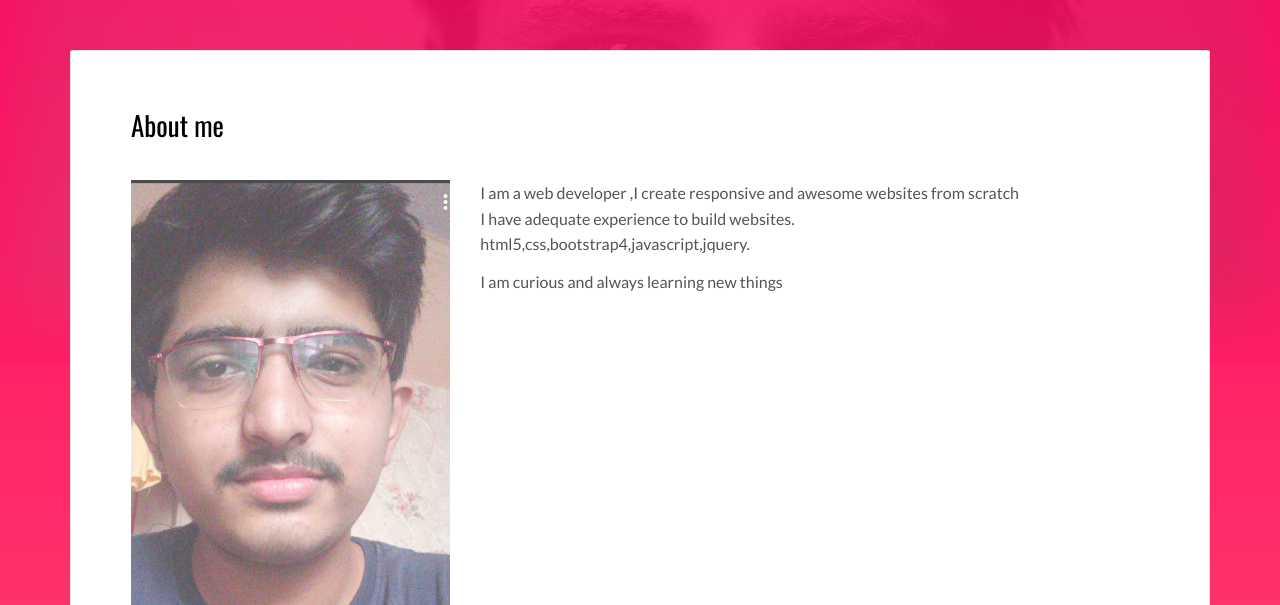
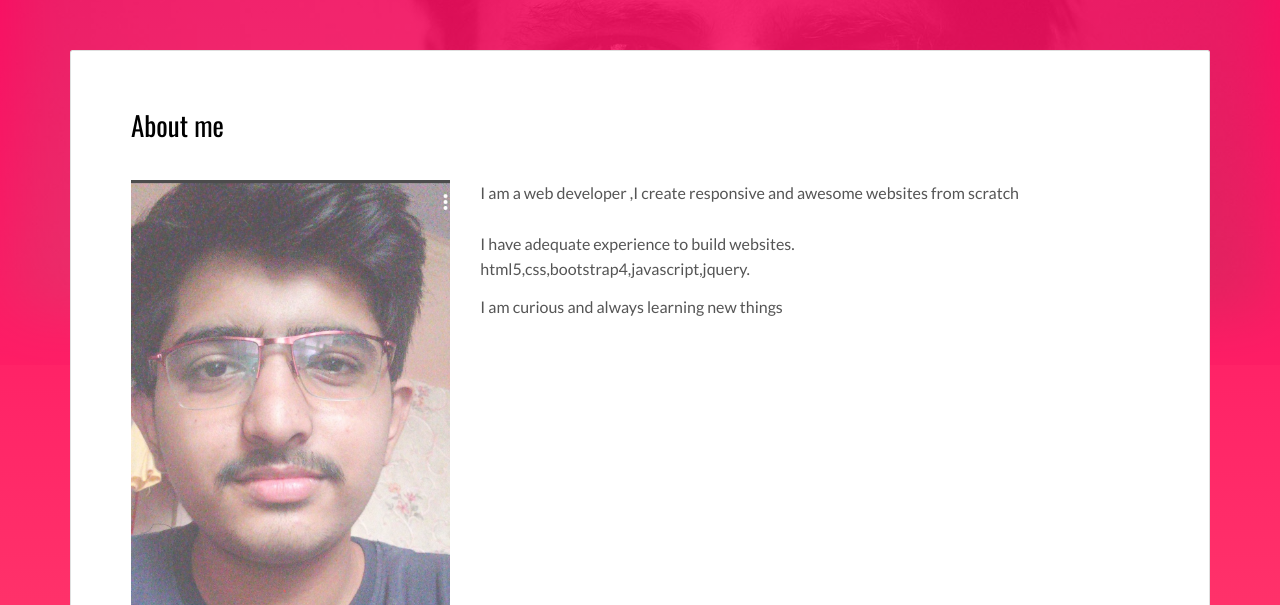
Before and after one commit to Manish3212/MY-PORTFOLIO.github.io, a plain HTML site: page index.html in a window 1280 px wide. Shown: the part 195-800 px from the top of the page. Drawn offline with nearby package versions, Linux system fonts and the light colour scheme.

Commit message:
Update index.html

```diff
--- a/index.html
+++ b/index.html
@@ -49,7 +49,7 @@
               </div>
               <div class="col-md-8">
 
-              <p >I am a web developer ,I create responsive and awesome websites from scratch <br>
+              <p >I am a web developer ,I create responsive and awesome websites from scratch <br><br>
                  I have adequate experience to build websites.<br>
                  html5,css,bootstrap4,javascript,jquery.
               </p>
```
